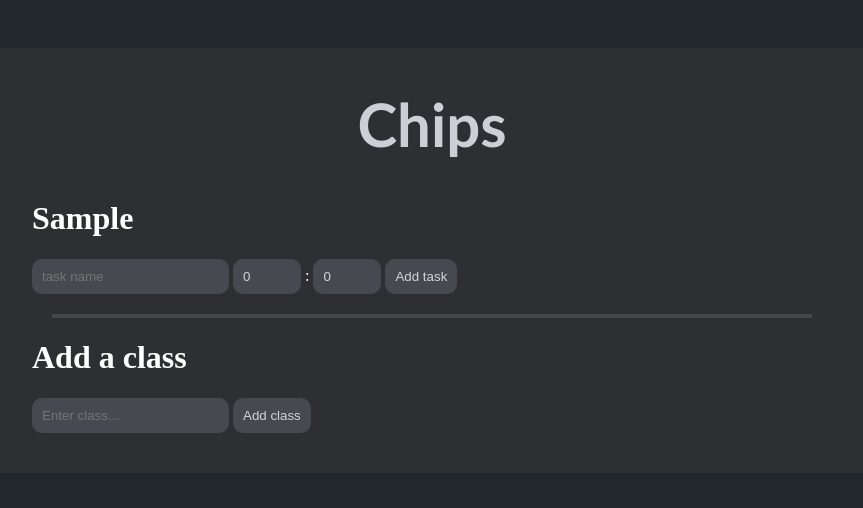
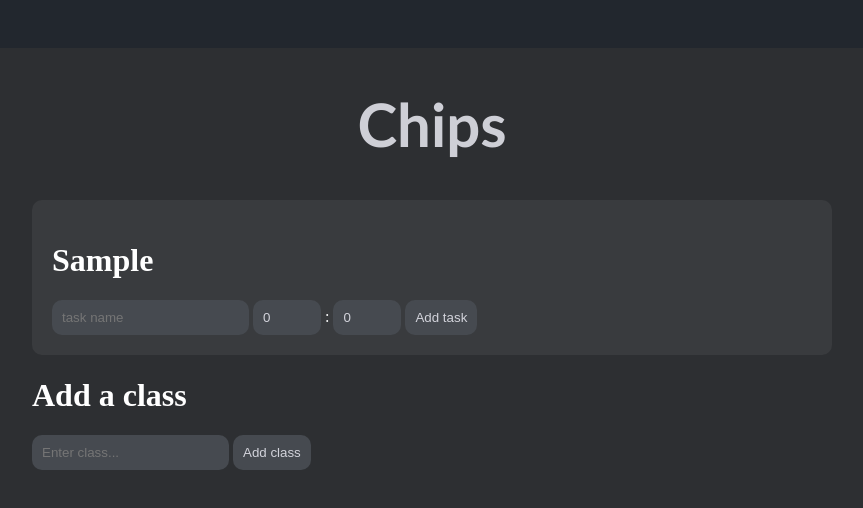
Before and after one commit to PugsRDubs/islandhacks25, a SvelteKit app: page / in a window 1280 px wide. Both pictures are taken after typing "Sample" into the empty fields and a click on the button "Add class". Shown: the top 508 px of the page, without its empty margins (208-1071 px from the left). Built offline with nearby package versions, Linux system fonts and the light colour scheme.

Commit message:
make time work

```diff
--- a/src/routes/+layout.svelte
+++ b/src/routes/+layout.svelte
@@ -46,12 +46,6 @@
 		border-color:rgb(70, 70, 72);
 
 	}
-	:global(hr) {
-		border-style: solid;
-		border-width: 2.5px;
-		margin: 20px;
-		border-color:rgb(70, 70, 72);
-	}
 	:global(input, button) {
 		border-style: none;
 		background-color: rgb(70, 74, 80);
--- a/src/routes/+page.svelte
+++ b/src/routes/+page.svelte
@@ -19,10 +19,8 @@
 
 
 {#each classes as name}
-    <Class {name} />
+    <Class {name}/>
 {/each}
-
-<hr>
 
 <h1>Add a class</h1>
 <input bind:value={classInput} type="text" placeholder="Enter class...">
--- a/src/routes/Class.svelte
+++ b/src/routes/Class.svelte
@@ -1,6 +1,7 @@
 <script lang="ts">
     import type { TimerData } from "./Timer.svelte";
     import Timer from "./Timer.svelte";
+    import { slide } from "svelte/transition";
 
     let { name } = $props();
 
@@ -33,9 +34,9 @@
     }
 </script>
 
-<div>
+<div transition:slide>
     <h1>{name}</h1>
-</div>
+
 
 
 <input bind:value={taskName} type="text" placeholder="task name">
@@ -43,8 +44,18 @@
 <span>:</span>
 <input bind:value={taskMinutes} type="number" placeholder="MM" min="0" max="59">
 <button onclick={add_timer}>Add task</button>
-<br>
 
 {#each timers as timer, i}
     <Timer {timer} destroyTimer={() => timers.splice(i, 1)} />
 {/each}
+
+</div>
+
+<style>
+    div {
+        background-color: rgba(240, 248, 255, 0.058);
+        padding: 20px;
+        border-radius: 10px;
+        margin-bottom: 20px;
+    }
+</style>
--- a/src/routes/Timer.svelte
+++ b/src/routes/Timer.svelte
@@ -7,6 +7,8 @@
 </script>
 
 <script lang="ts">
+    import { slide } from "svelte/transition";
+
     let { timer, destroyTimer } = $props();
 
     let seconds: number = $state(timer.time);
@@ -42,20 +44,39 @@
         seconds=timer.time;
     }
 
+    function getSeconds(s: number) {
+        if (isNaN(seconds) || seconds < 0) return '00:00:00';
+
+        let minuteTime = Math.floor(s / 60);
+        let hourTime = Math.floor(minuteTime / 60);
+
+        s %= 60;
+        minuteTime %= 60;
+
+        return (
+            `${hourTime.toString().padStart(2, '0')}:` +
+            `${minuteTime.toString().padStart(2, '0')}:` +
+            `${s.toString().padStart(2, '0')}`
+        );
+    };
+
 </script>
 
-<span>{timer.name}</span>
+<div transition:slide>
+    <span>{timer.name} - </span>
+    <span>{getSeconds(seconds)}</span>
     <button onclick={() => timerClicked()}>{#if counting}pause{:else}start{/if}</button>
     <button onclick={() => timer.hidden = !timer.hidden}>{#if timer.hidden}show{:else}hide{/if}</button>
     {#if seconds != timer.time || counting}
     <button onclick={reset}>reset</button>
     {/if}
-<span>{seconds}</span>
+
     {#if !timer.hidden}
         extra info
     {/if}
     <button onclick={destroyTimer}>Finished</button>
     <br>
+</div>
 
 <style>
     button {
```
Lines whose indentation alone changed are shown as unchanged.
